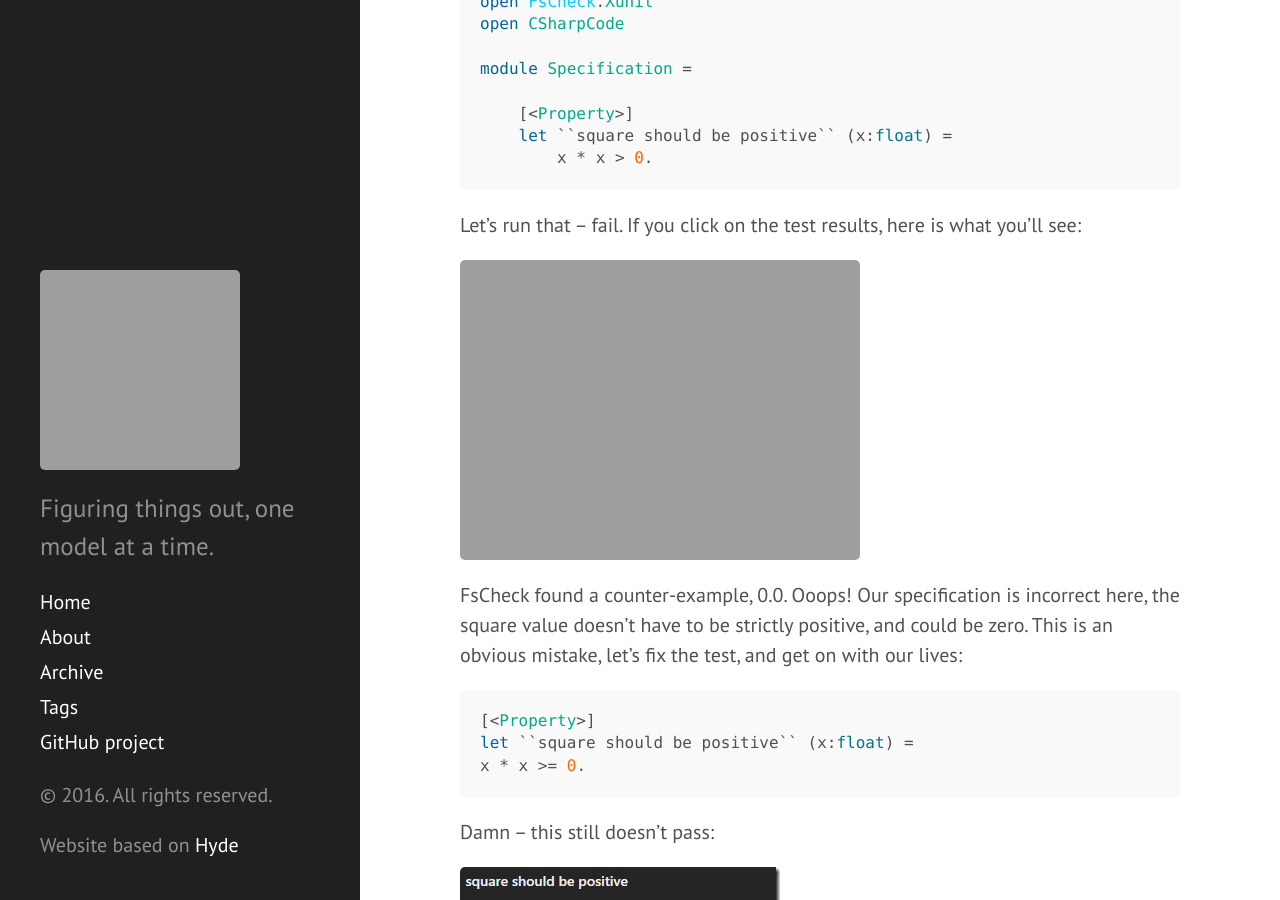
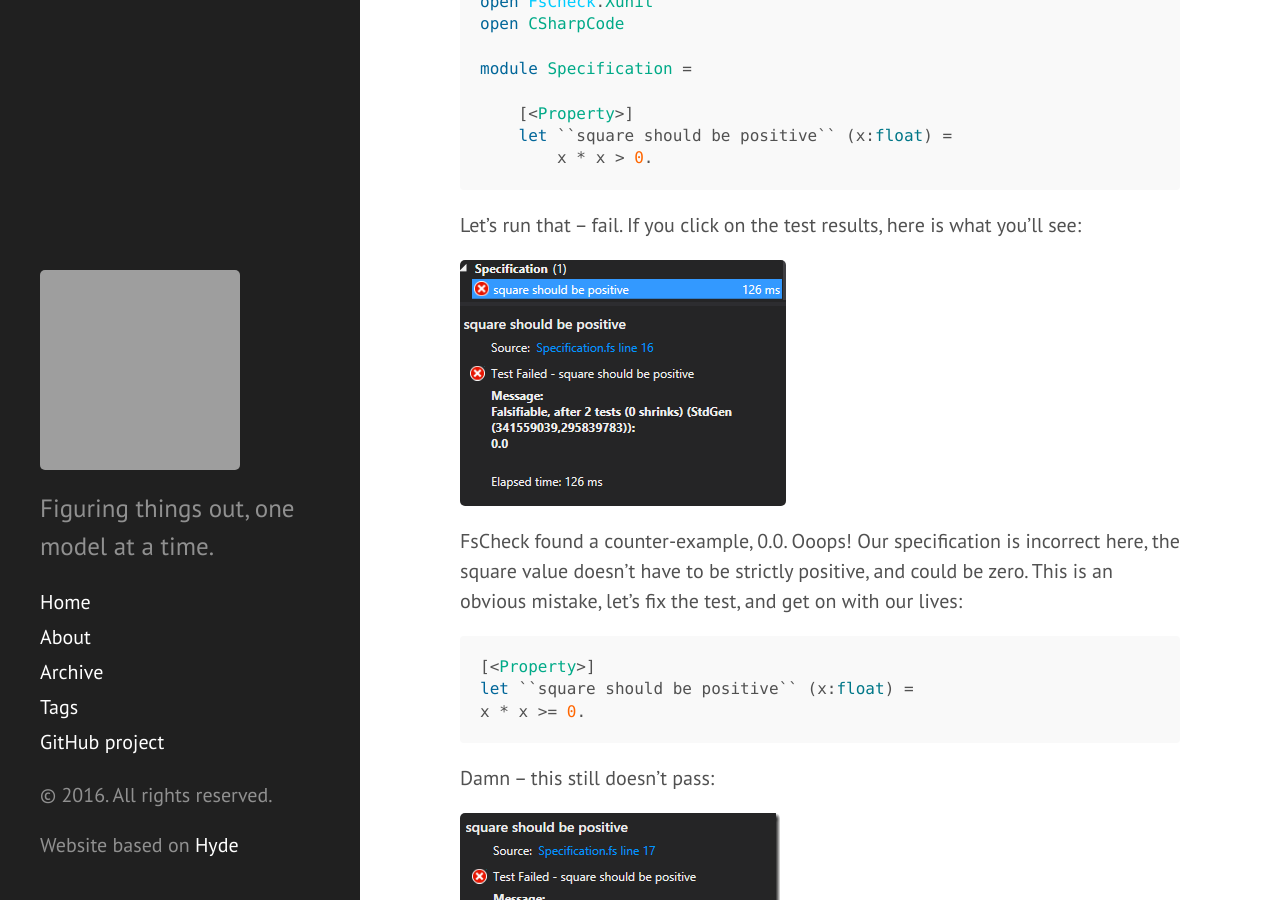
Before and after one commit to mathias-brandewinder/mathias-brandewinder.github.io, a Jekyll site: the page built from _posts/2014-03-22-fscheck-and-xunit-is-the-bomb.md, in a window 1280 px wide and 900 px high, scrolled down 3500 px. Built offline with Jekyll 4.4.1, drawn with Linux system fonts in a browser that asks for light colours; comment, search, counter and statistics services are not loaded; grey boxes are pictures that could not be loaded.

Commit message:
fscheck and xunit: fixed broken image refs.

```diff
--- a/_posts/2014-03-22-fscheck-and-xunit-is-the-bomb.md
+++ b/_posts/2014-03-22-fscheck-and-xunit-is-the-bomb.md
@@ -117,7 +117,7 @@
 
 Let’s run that – fail. If you click on the test results, here is what you’ll see:
 
-![Square test result]({{ site.url }}/assets/square-test-result.png)
+![Square test result]({{ site.url }}/assets/square-test.png)
 
 FsCheck found a counter-example, 0.0. Ooops! Our specification is incorrect here, the square value doesn’t have to be strictly positive, and could be zero. This is an obvious mistake, let’s fix the test, and get on with our lives:
 
@@ -141,7 +141,7 @@
 
 Victory – the test now passes:
 
-![Passing square test]({{ site.url }}/assets/passing-square-test.png.png)
+![Passing square test]({{ site.url }}/assets/passing-square-test.png)
 
 In many respects, this reminds me of Pex, a tool I really enjoyed back in the days. To catch bugs, you have to think like a bug, which is difficult to do. Developers tend to focus on the happy path when writing code, and thinking about the myriads of ways things could go wrong is genuinely hard. Having a machine think about inputs, in a very mechanical way, helps overcome that.
 
```
